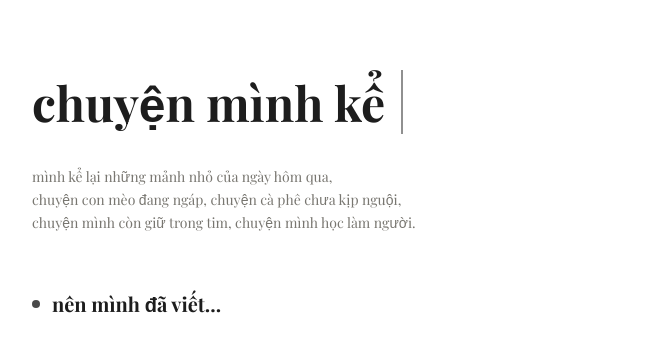
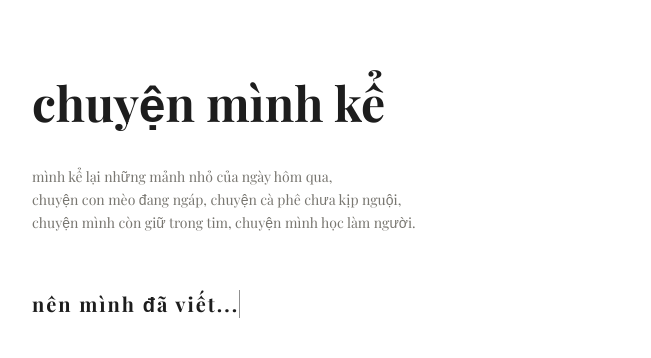
Before and after one commit to thangbuiq/chuyenminhke, a Next.js app: page / in a window 1280 px wide. Shown: the part 286-644 px from the top of the page, without its empty margins (314-965 px from the left). Built offline with nearby package versions, Linux system fonts and the light colour scheme; a web font is replaced by a local one.

Commit message:
chore: change baseurl for my domain :D

```diff
--- a/app/(main)/[slug]/page.tsx
+++ b/app/(main)/[slug]/page.tsx
@@ -1,6 +1,7 @@
 import Markdown from "markdown-to-jsx";
 import Image from "next/image";
 import Link from "next/link";
+import { CalendarDays } from "lucide-react";
 import LikeButton from "@/components/common/like-button";
 import ReadingProgress from "@/components/common/reading-progress";
 import ShareButton from "@/components/common/share-button";
@@ -33,7 +34,8 @@ export async function generateMetadata({
     post.content.split("\n")[1] || "",
   );
 
-  const ogImageUrl = `https://chuyenminhke.vercel.app/og-images/${slug}.png`;
+  const baseUrl = process.env.NEXT_PUBLIC_BASE_URL || "http://localhost:3000";
+  const ogImageUrl = `${baseUrl}/og-images/${slug}.png`;
 
   const metadata: Metadata = {
     title: `chuyện mình kể ⋅ ${cleanTitle}`,
@@ -60,7 +62,7 @@ export async function generateMetadata({
     openGraph: {
       title: `chuyện mình kể ⋅ ${cleanTitle}`,
       description: cleanDescription,
-      url: `https://chuyenminhke.vercel.app/${slug}`,
+      url: `${baseUrl}/${slug}`,
       siteName: "chuyện mình kể",
       images: [
         {
@@ -91,6 +93,7 @@ export default async function BlogPage({
 }) {
   const { slug } = await params;
   const post = getPostContent(slug);
+  const baseUrl = process.env.NEXT_PUBLIC_BASE_URL || "http://localhost:3000";
 
   return (
     <>
@@ -129,7 +132,7 @@ export default async function BlogPage({
         {/* Enhanced metadata with icons */}
         <div className="flex flex-wrap items-center gap-4 text-sm text-[#787670] mb-2">
           <div className="flex items-center gap-1">
-            <span>📅</span>
+            <CalendarDays className="w-4 h-4" />
             <time dateTime={post.data.publish_date.toISOString()}>
               {post.data.publish_date.toLocaleString("vi-VN", {
                 weekday: "long",
@@ -188,10 +191,7 @@ export default async function BlogPage({
           </p>
           <div className="flex justify-center items-center gap-4">
             <LikeButton slug={slug} />
-            <ShareButton
-              url={`https://chuyenminhke.vercel.app/${slug}`}
-              title={post.data.title}
-            />
+            <ShareButton url={`${baseUrl}/${slug}`} title={post.data.title} />
           </div>
         </div>
       </div>
--- a/app/(main)/page.tsx
+++ b/app/(main)/page.tsx
@@ -19,10 +19,7 @@ export default function Home() {
             className="hover:scale-105 hover:drop-shadow-lg transition-all duration-500"
           />
         </Link>
-        <h1
-          className="font-bold text-5xl text-[#1d1d1d] mt-14 mb-8 py-2 pr-4"
-          id="frontpage-title"
-        >
+        <h1 className="font-bold text-5xl text-[#1d1d1d] mt-14 mb-8 py-2 pr-4">
           chuyện mình kể
         </h1>
         <p
@@ -36,8 +33,10 @@ export default function Home() {
       </header>
       <main className="mt-10 sm:mt-14 px-4 sm:px-0 flex flex-col gap-6">
         <div className="flex items-center mb-4">
-          <span className="w-2 h-2 rounded-full bg-[#252525] mr-3 inline-block animate-pulse" />
-          <h2 className="text-lg sm:text-xl text-[#1d1d1d] font-bold">
+          <h2
+            className="text-lg sm:text-xl text-[#1d1d1d] font-bold tracking-widest"
+            id="frontpage-title"
+          >
             nên mình đã viết...
           </h2>
         </div>
--- a/app/api/og/route.tsx
+++ b/app/api/og/route.tsx
@@ -7,8 +7,8 @@ export async function GET(request: NextRequest) {
   try {
     const { searchParams } = new URL(request.url);
     const title = searchParams.get("title") || "chuyện mình kể";
-    const cover =
-      searchParams.get("cover") || "https://chuyenminhke.vercel.app/icon.png";
+    const baseUrl = process.env.NEXT_PUBLIC_BASE_URL || "http://localhost:3000";
+    const cover = searchParams.get("cover") || `${baseUrl}/icon.png`;
     const layout = searchParams.get("layout") || "left"; // 'left' or 'right'
 
     // Load local Playfair Display fonts
```
